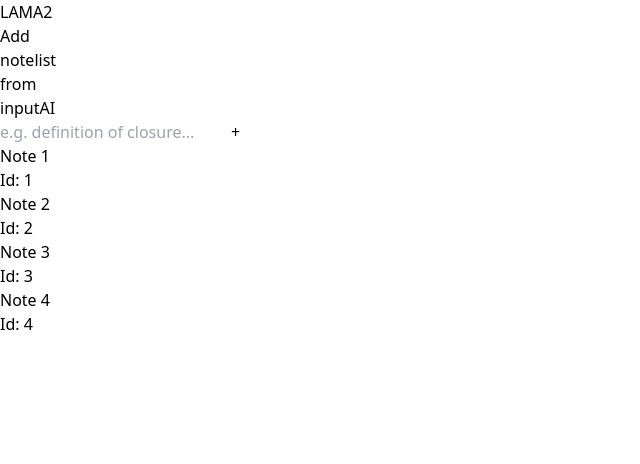
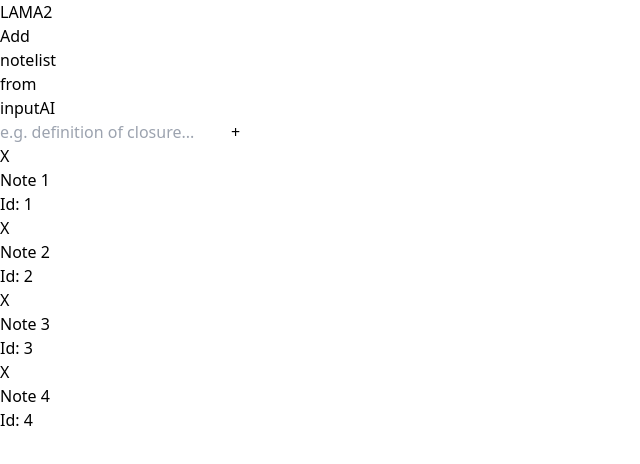
Before and after one commit to alepemu/lama2, a React (Vite) app: page / in a window 1280 px wide. Shown: the top 464 px of the page, without its empty margins (0-640 px from the left). Built offline with nearby package versions, Linux system fonts and the light colour scheme.

Commit message:
Add delete functionality to Note component

```diff
--- a/src/components/notes/Note.tsx
+++ b/src/components/notes/Note.tsx
@@ -1,8 +1,13 @@
 import { forwardRef, CSSProperties } from "react";
 import { NoteProps } from "../../types";
 
+import { useAppDispatch } from "../../hooks/store";
+import { deleteNoteById } from "../../store/notes.slice";
+
 const Note = forwardRef<HTMLDivElement, NoteProps>(
   ({ id, data, isDragging, style, ...props }, ref) => {
+    const dispatch = useAppDispatch();
+
     const inlineStyles: CSSProperties = {
       opacity: isDragging ? "0.75" : "1",
       border: isDragging ? "2px dashed white" : "",
@@ -13,19 +18,27 @@
 
     return (
       <div
-        className="min-w-80 overflow-hidden bg-stone-700 p-4 rounded-xl text-white border-2 border-white/25"
+        className="relative min-w-80 overflow-hidden bg-stone-700 p-4 rounded-xl text-white border-2 border-white/25"
         ref={ref}
         style={inlineStyles}
         {...props}
       >
-        <h1 className="break-words font-bold text-xl">{data.title}</h1>
-        {/* <p>{data.text}</p> */}
-        {/* <ul>
+        <button
+          className="absolute top-1 right-2 text-red-300 opacity-50 cursor-pointer"
+          onClick={() => dispatch(deleteNoteById(id))}
+        >
+          X
+        </button>
+        <div>
+          <h1 className="break-words font-bold text-xl">{data.title}</h1>
+          {/* <p>{data.text}</p> */}
+          {/* <ul>
           {data.list?.map((item, index) => (
             <li key={index}>{item}</li>
           ))}
         </ul> */}
-        <p className="italic opacity-50">Id: {id}</p>
+          <p className="italic opacity-50">Id: {id}</p>
+        </div>
       </div>
     );
   }
```
